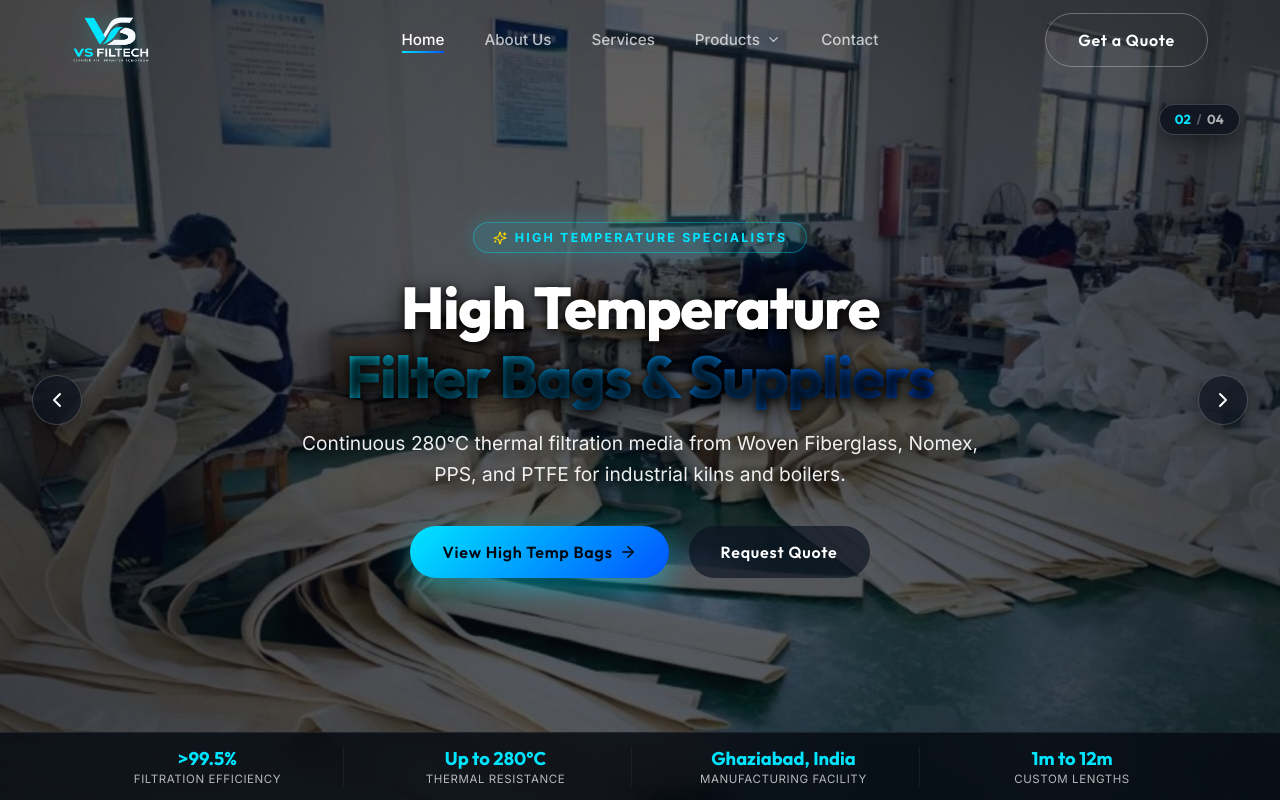
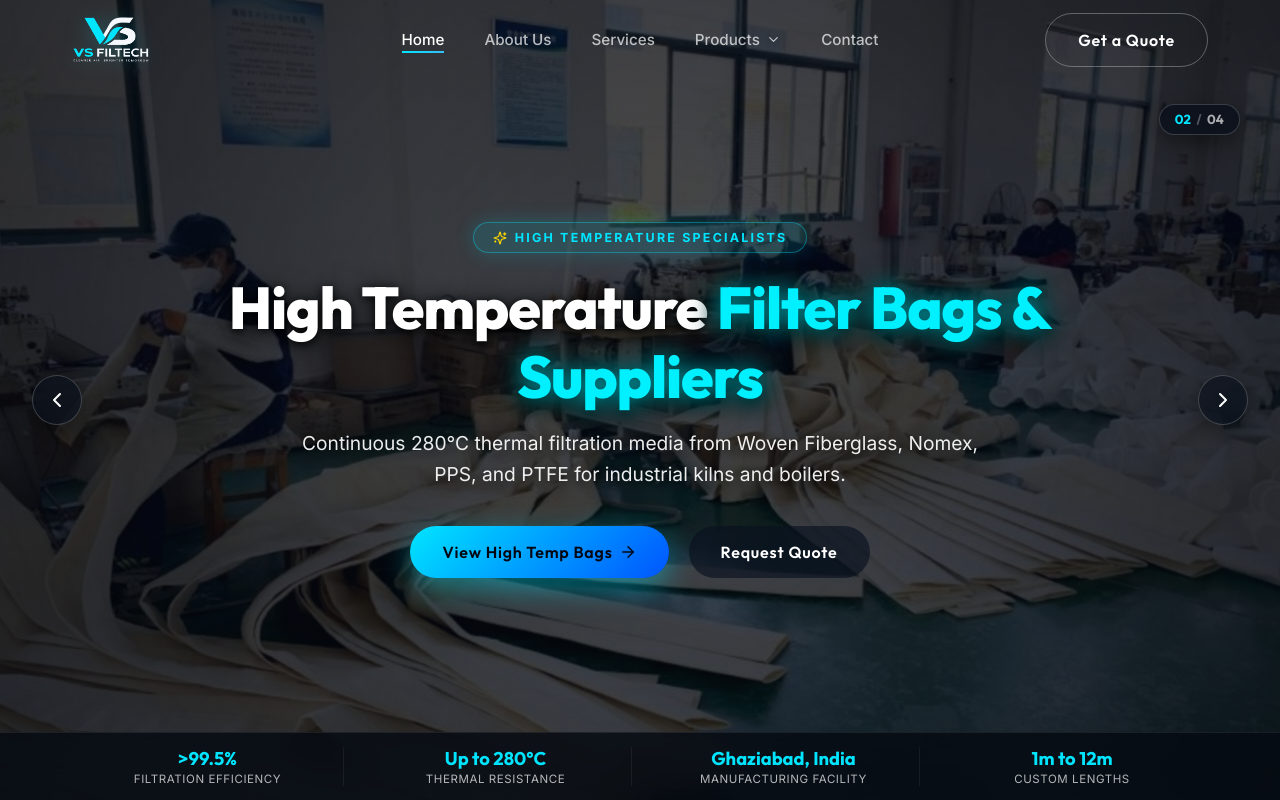
Before and after one commit to ipsitapaikaray2003-ux/vs-filtech, a React (Vite) app: page / in a window 1280 px wide. Shown: the top 800 px of the page. Built offline with nearby package versions, Linux system fonts and the light colour scheme.

Commit message:
fix(hero): make highlighted slide title text luminous vibrant cyan for 100% contrast and legibility

```diff
--- a/src/components/Hero.css
+++ b/src/components/Hero.css
@@ -53,8 +53,8 @@
   height: 100%;
   background: radial-gradient(
     circle at 50% 45%,
-    rgba(7, 12, 22, 0.55) 0%,
-    rgba(6, 10, 18, 0.75) 100%
+    rgba(6, 10, 18, 0.68) 0%,
+    rgba(4, 7, 14, 0.85) 100%
   );
   z-index: 2;
   pointer-events: none;
@@ -133,7 +133,17 @@
   margin-bottom: 1.15rem;
   letter-spacing: -0.02em;
   color: #ffffff;
-  text-shadow: 0 4px 25px rgba(0, 0, 0, 0.9), 0 2px 8px rgba(0, 0, 0, 0.8);
+  text-shadow: 0 4px 25px rgba(0, 0, 0, 0.95), 0 2px 8px rgba(0, 0, 0, 0.9);
+}
+
+.hero-title .text-gradient {
+  background: none !important;
+  -webkit-background-clip: unset !important;
+  -webkit-text-fill-color: #00f0ff !important;
+  color: #00f0ff !important;
+  display: inline;
+  text-shadow: 0 0 25px rgba(0, 240, 255, 0.8), 0 4px 20px rgba(0, 0, 0, 0.95), 0 2px 8px rgba(0, 0, 0, 0.9) !important;
+  filter: drop-shadow(0 2px 10px rgba(0, 0, 0, 0.9));
 }
 
 /* Short, Crisp Subtitle (1-2 lines) */
--- a/src/index.css
+++ b/src/index.css
@@ -7,8 +7,8 @@
   --bg-glass: rgba(18, 18, 18, 0.65);
 
   --accent-primary: #00e5ff; /* Vibrant Cyan */
-  --accent-secondary: #0055ff; /* Deep Blue */
-  --accent-gradient: linear-gradient(135deg, var(--accent-primary) 0%, var(--accent-secondary) 100%);
+  --accent-secondary: #38bdf8; /* Bright Sky Blue */
+  --accent-gradient: linear-gradient(135deg, #00e5ff 0%, #38bdf8 100%);
 
   --text-primary: #ffffff;
   --text-secondary: rgba(255, 255, 255, 0.7);
```
